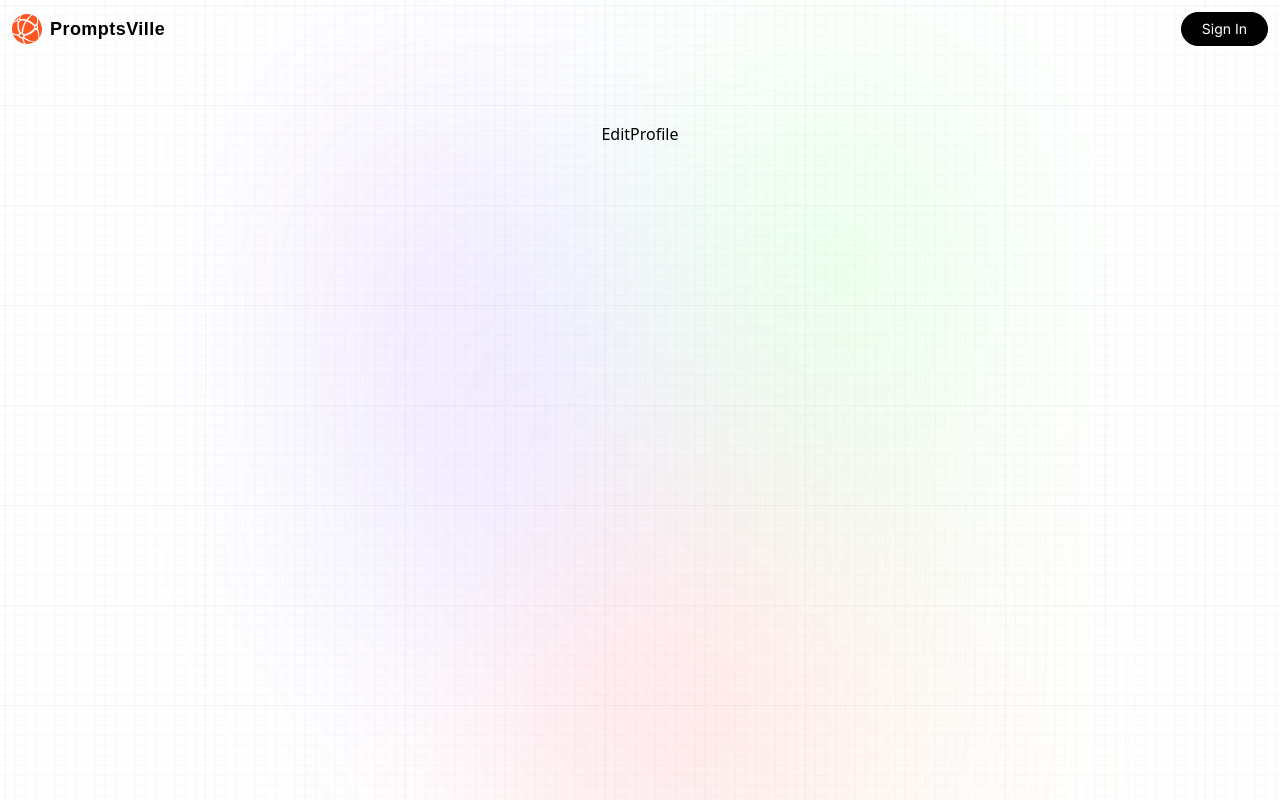
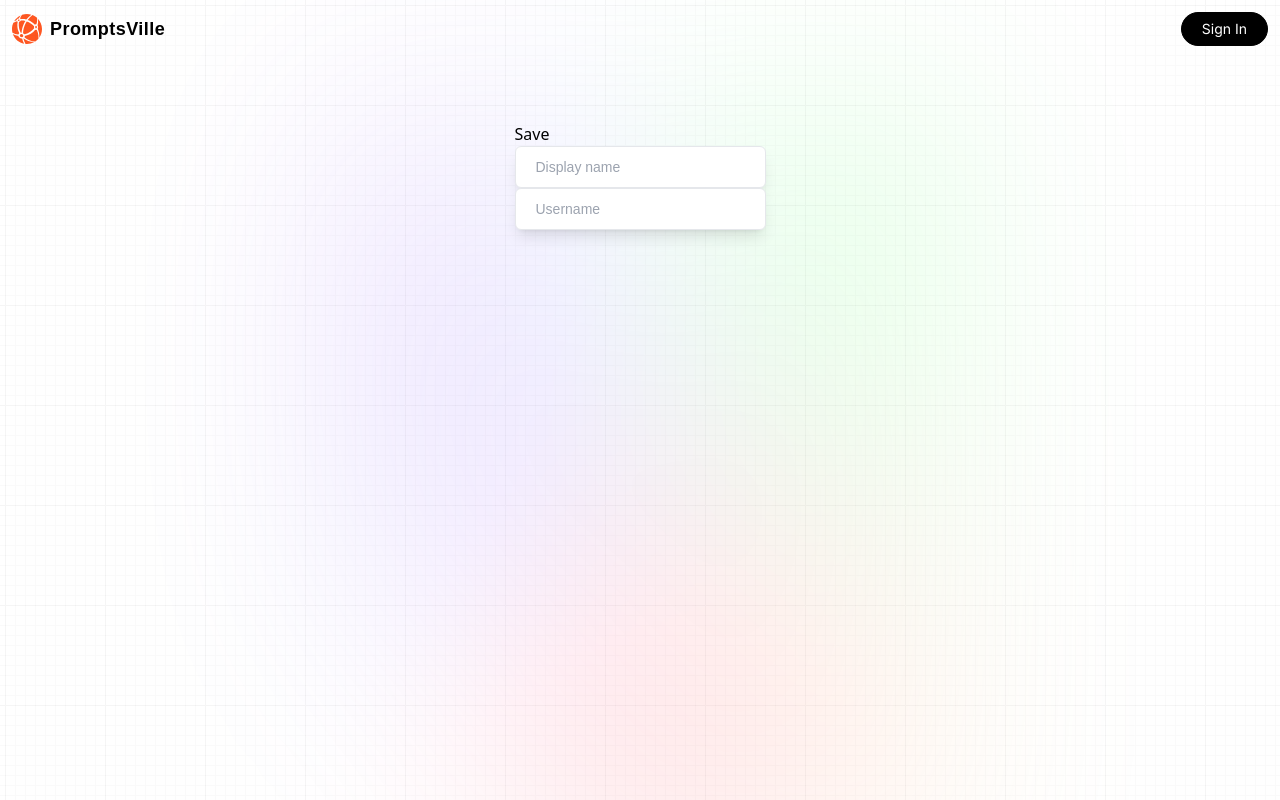
Before and after one commit to abdullmustyy/prompts-ville, a Next.js app: page /profile/edit/1 in a window 1280 px wide. Built offline with nearby package versions, Linux system fonts and the light colour scheme; no server answers; the database is empty.

Commit message:
Chore: Tried using turbo pack(didn't work)

```diff
--- a/app/api/auth/[...nextauth]/route.js
+++ b/app/api/auth/[...nextauth]/route.js
@@ -3,7 +3,7 @@ import CredentialsProvider from "next-auth/providers/credentials";
 import GoogleProvider from "next-auth/providers/google";
 import { connectToDB } from "@utils/database";
 import User from "@models/user";
-import bcrypt from "bcrypt";
+import bcrypt from "bcryptjs";
 
 export const authOptions = {
   providers: [
--- a/app/api/auth/signup/route.js
+++ b/app/api/auth/signup/route.js
@@ -1,7 +1,7 @@
 import { connectToDB } from "@utils/database";
 import User from "@models/user";
 import { NextResponse } from "next/server";
-import bcrypt from "bcrypt";
+import bcrypt from "bcryptjs";
 
 export const POST = async (request) => {
   try {
--- a/app/api/prompt/route.js
+++ b/app/api/prompt/route.js
@@ -9,6 +9,7 @@ export const GET = async (request) => {
 
     return new Response(JSON.stringify(prompts), { status: 200 });
   } catch (error) {
+    console.log(error);
     return new Response("Failed to fetch all prompts", { status: 500 });
   }
 };
--- /dev/null
+++ b/app/profile/api/[id]/route.js
@@ -0,0 +1,46 @@
+import { NextResponse } from "next/server";
+import User from "@models/user";
+import { connectToDB } from "@utils/database";
+
+export const GET = async (request, { params }) => {
+  try {
+    await connectToDB();
+
+    const user = await User.findById(params.id).select("-password");
+
+    if (!user)
+      return NextResponse.json({ error: "User Not Found" }, { status: 404 });
+
+    return NextResponse.json(user, { status: 200 });
+  } catch (error) {
+    return NextResponse.json(
+      { error: "Internal Server Error" },
+      { status: 500 }
+    );
+  }
+};
+
+export const PATCH = async (request, { params }) => {
+  const { displayName, userName } = await request.json();
+
+  try {
+    await connectToDB();
+
+    const existingUser = await User.findById(params.id);
+
+    if (!existingUser)
+      return NextResponse.json({ error: "User not found" }, { status: 404 });
+
+    existingUser.displayName = displayName;
+    existingUser.userName = userName;
+
+    await existingUser.save();
+
+    return NextResponse.json(
+      { message: "Successfully updated the user" },
+      { status: 200 }
+    );
+  } catch (error) {
+    return NextResponse.json({ error: "Error Updating User" }, { status: 500 });
+  }
+};
--- a/app/profile/edit/[id]/page.jsx
+++ b/app/profile/edit/[id]/page.jsx
@@ -1,5 +1,106 @@
-const EditProfile = () => {
-  return <div>EditProfile</div>;
+"use client";
+
+import { useCallback, useEffect, useState } from "react";
+import { useRouter } from "next/navigation";
+import { Formik, Form } from "formik";
+import * as Yup from "yup";
+import { MyTextInput } from "@components/FormItems";
+
+const editProfileSchema = Yup.object().shape({
+  userName: Yup.string()
+    .required("Username field is required.")
+    .min(5, "Username is too short - should be ${min} chars minimum.")
+    .lowercase("Note: Username wiil be converted to lowercase.")
+    .matches(/[a-zA-Z]/, "Username can only contain Latin letters."),
+  displayName: Yup.string()
+    .required("Display name field is required.")
+    .min(2, "Display name is too short - should be ${min} chars minimum."),
+});
+
+const EditProfile = ({ params }) => {
+  const [profile, setProfile] = useState({});
+  const [profileValues, setProfileValues] = useState({
+    displayName: profile.displayName,
+    userName: profile.userName,
+  });
+  const { replace } = useRouter();
+
+  useEffect(() => {
+    const getProfile = async () => {
+      const response = await fetch(`/profile/api/${params.id}`);
+      const data = await response.json();
+
+      setProfile(data);
+    };
+
+    if (params.id) getProfile();
+  }, [params.id]);
+
+  const handleChange = useCallback(async (e) => {
+    const { name, value } = e.target;
+
+    setProfileValues((prev) => ({ ...prev, [name]: value }));
+  }, []);
+
+  const updateProfile = useCallback(
+    async (values) => {
+      try {
+        const response = await fetch(`/profile/api/${params.id}`, {
+          method: "PATCH",
+          headers: {
+            "Content-Type": "application/json",
+          },
+          body: JSON.stringify(values),
+        });
+
+        if (response.status === 200) {
+          alert("Profile updated successfully!");
+          replace("/profile");
+        }
+      } catch (error) {
+        alert("Something went wrong!");
+        replace("/profile");
+      }
+    },
+    [params.id, replace]
+  );
+
+  return (
+    <section>
+      <Formik
+        initialValues={profileValues}
+        validationSchema={editProfileSchema}
+        onSubmit={updateProfile}
+        enableReinitialize
+      >
+        {({ initialValues, isSubmitting, resetForm, values }) => (
+          <section>
+            {console.log("Values", values)}
+            {console.log("InitialValues", initialValues)}
+            <Form>
+              <button type="submit" onClick={updateProfile}>
+                Save
+              </button>
+              <MyTextInput
+                name="displayName"
+                type="text"
+                placeholder="Display name"
+                value={initialValues.displayName}
+                onChange={handleChange}
+              />
+              <MyTextInput
+                name="userName"
+                type="text"
+                placeholder="Username"
+                value={initialValues.userName}
+                onChange={handleChange}
+              />
+            </Form>
+          </section>
+        )}
+      </Formik>
+    </section>
+  );
 };
 
 export default EditProfile;
--- a/package.json
+++ b/package.json
@@ -10,13 +10,13 @@
   },
   "dependencies": {
     "autoprefixer": "10.4.14",
-    "bcrypt": "^5.1.0",
+    "bcryptjs": "^2.4.3",
     "eslint": "8.45.0",
     "eslint-config-next": "13.4.12",
     "formik": "^2.4.3",
     "mongodb": "^5.7.0",
     "mongoose": "^7.4.1",
-    "next": "13.4.12",
+    "next": "^13.4.19",
     "next-auth": "^4.22.3",
     "postcss": "8.4.27",
     "react": "18.2.0",
```
Also changed, not shown: 1 other file (tests, documents, lock files or other folders).
